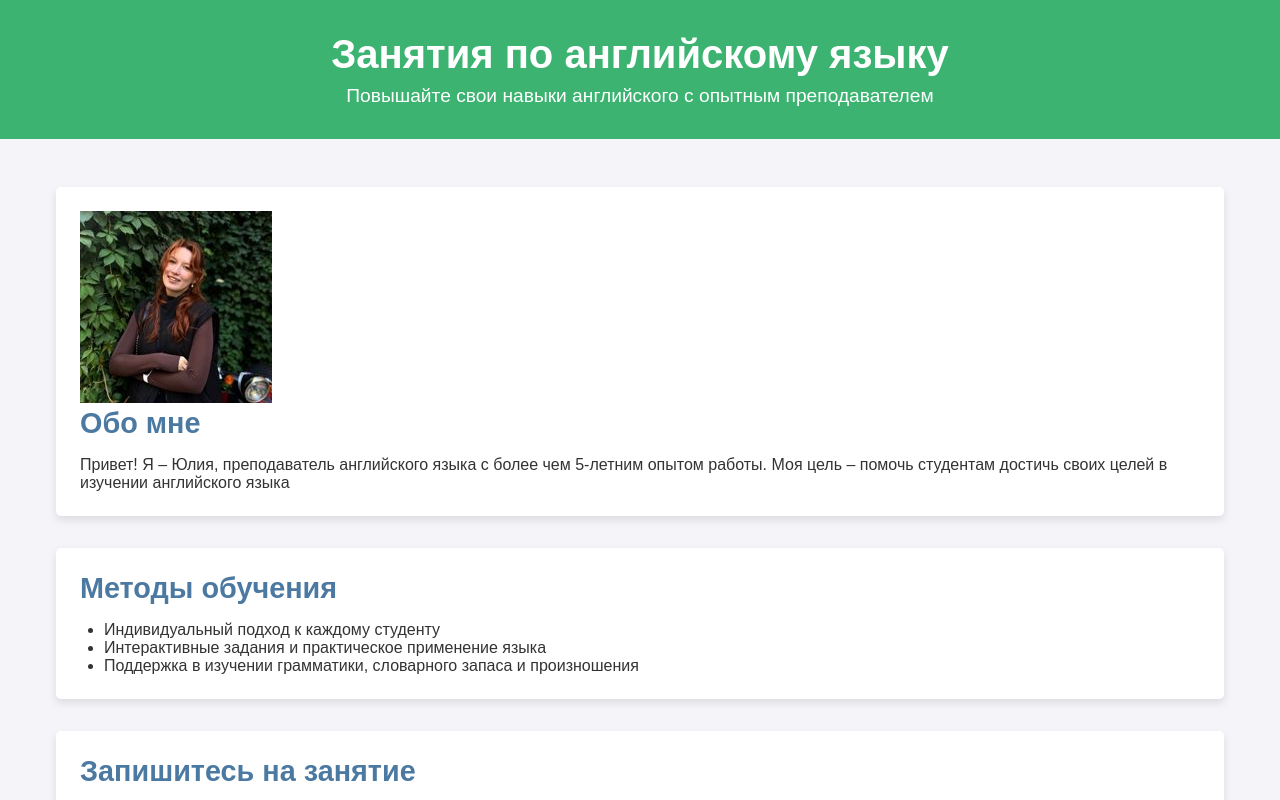
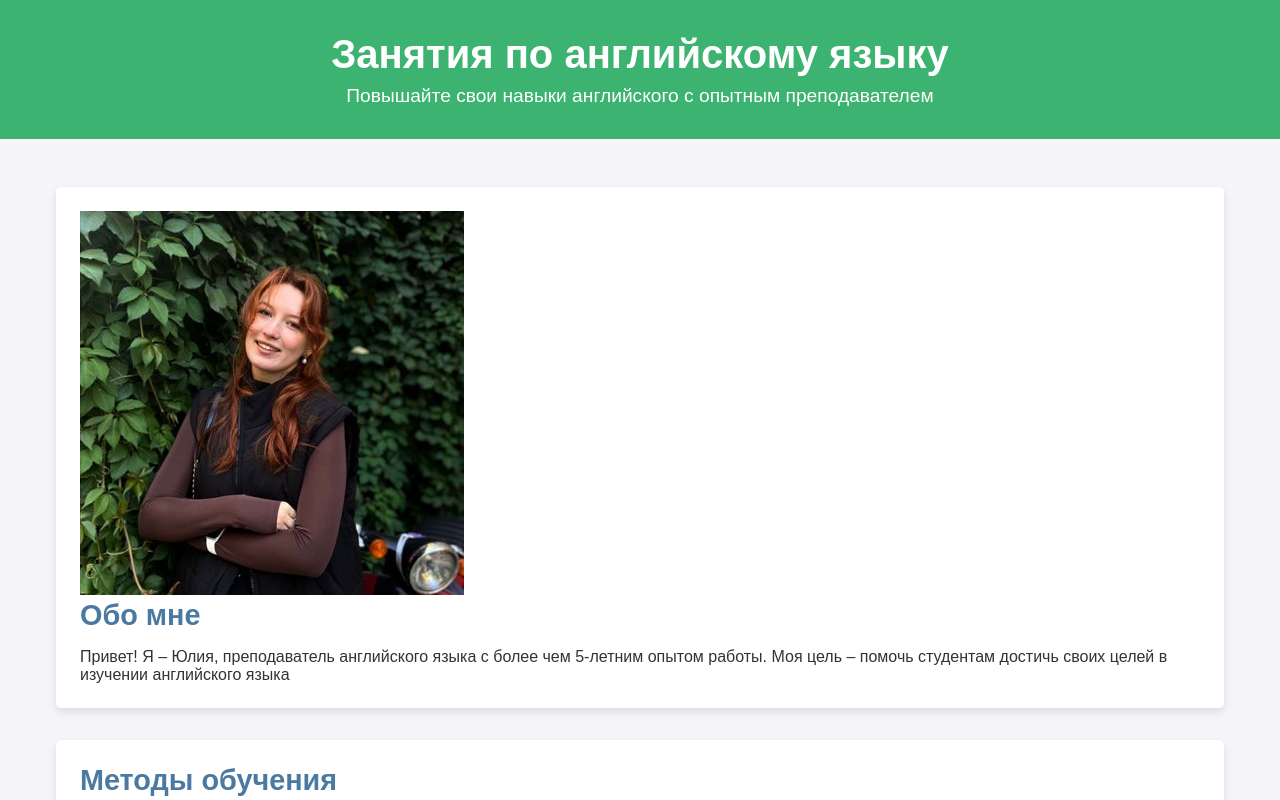
Before and after one commit to flxkd/simple-page, a plain HTML site: page index.html in a window 1280 px wide. Shown: the top 800 px of the page. Drawn offline with Linux system fonts and the light colour scheme.

Commit message:
Update index.html

```diff
--- a/index.html
+++ b/index.html
@@ -105,7 +105,7 @@
 <div class="container">
     <!-- About Section -->
      <section class="section about">
-        <img src="https://flxkd.github.io/simple-page/img2.jpg" alt="Фото преподавателя"
+        <img src="https://flxkd.github.io/simple-page/img3.jpg" alt="Фото преподавателя"
             sizes="100vw">
         <div>
             <h2 class="section-title">Обо мне</h2>
```
